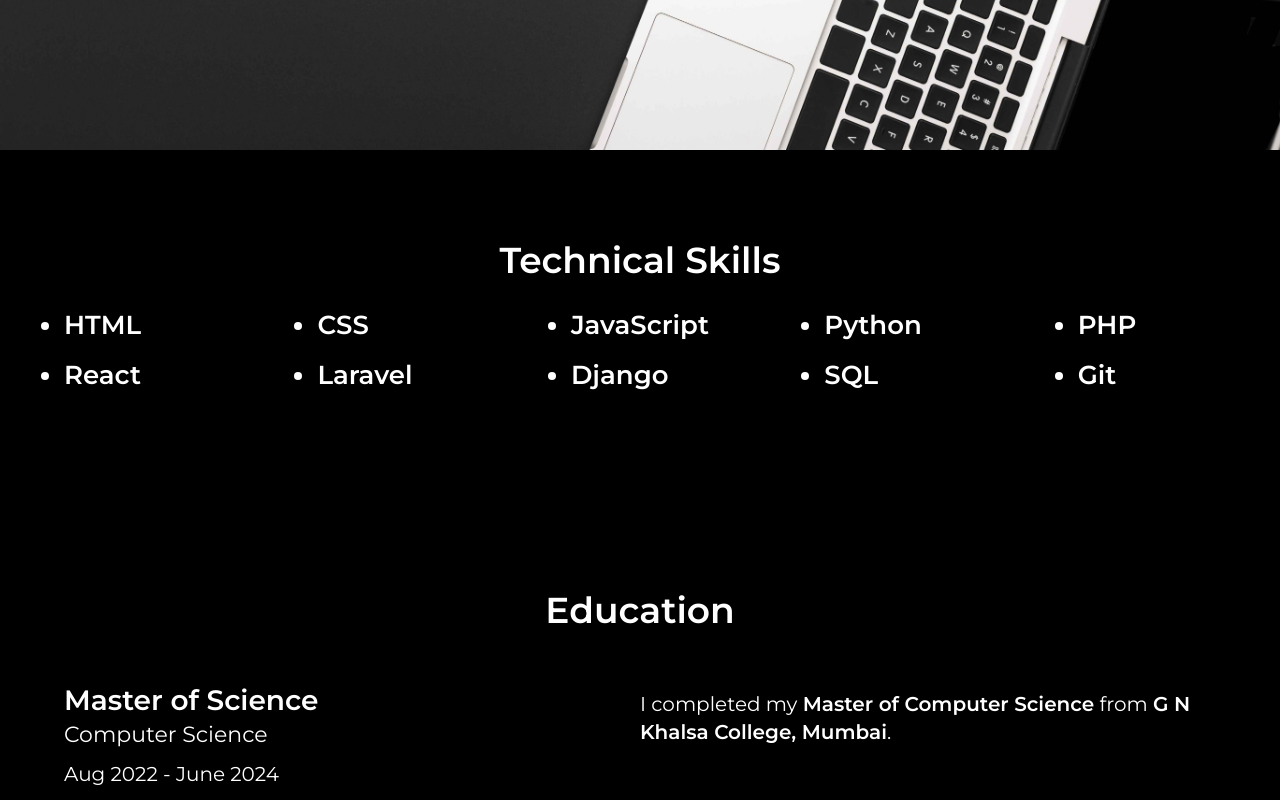
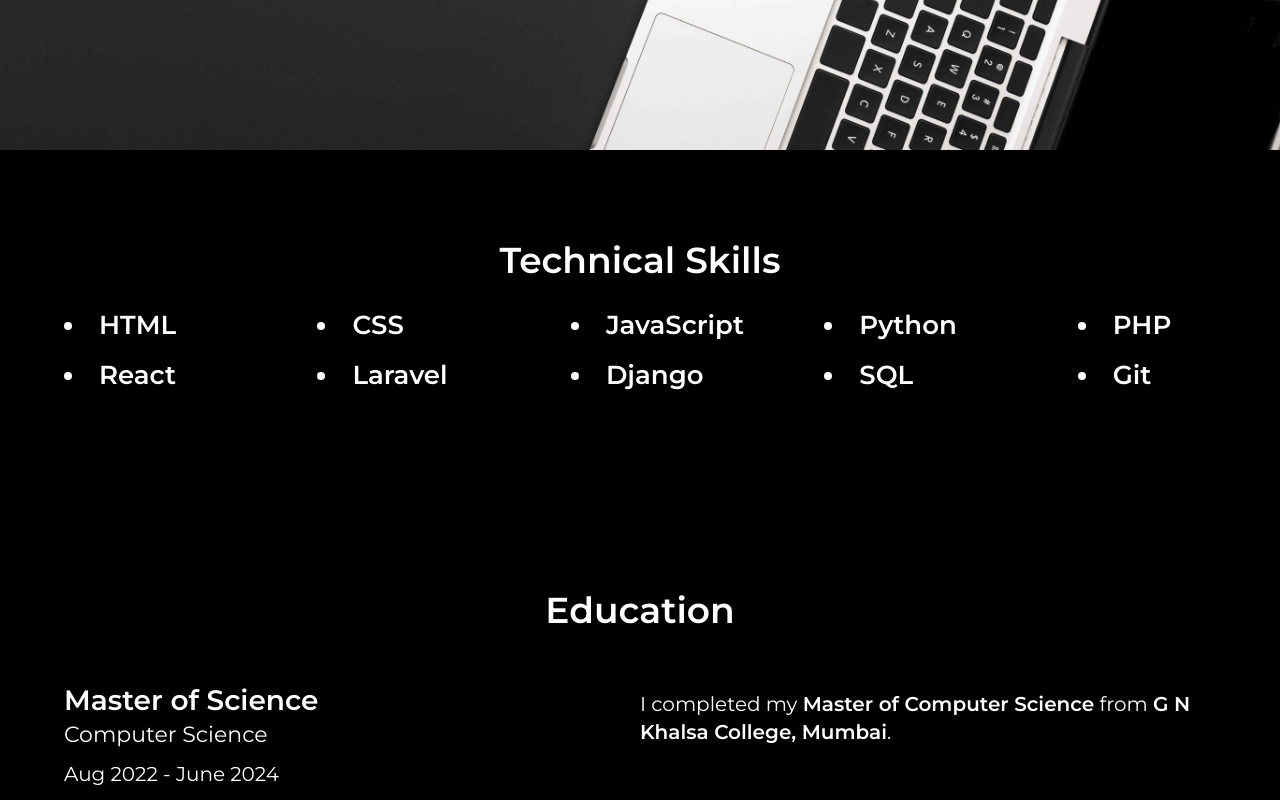
Before and after one commit to Vivekbhombade/portfolio, a plain HTML site: page index.html in a window 1280 px wide. Shown: the part 654-1454 px from the top of the page. Drawn offline with nearby package versions, Linux system fonts and the light colour scheme.

Commit message:
Add css property for list

```diff
--- a/css/style.css
+++ b/css/style.css
@@ -22,7 +22,7 @@ header .container a:hover{color:#FF5000;}
 /* =====================================================tech-skill================================================= */
 .tech-skill{padding: 100px 0;background-color: #000;}
 .tech-skill ul{display: grid;grid-template-columns: repeat(5, 22%);width: 100%;}
-.tech-skill li{color: #fff;font-size: 35px;line-height: 50px;font-weight: 600;cursor: pointer;width: max-content;}
+.tech-skill li{color: #fff;font-size: 35px;line-height: 50px;font-weight: 600;cursor: pointer;width: max-content;list-style-position: inside;}
 .tech-skill .heading-2{text-align: center;margin-bottom: 30px;}
 
 /* ============================================================education===================================================== */
```
